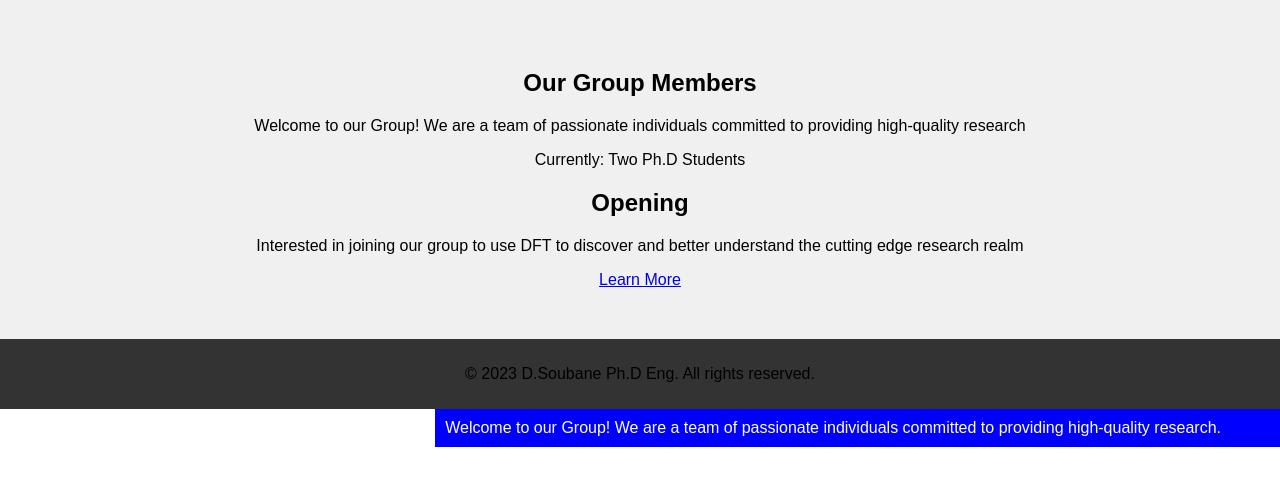
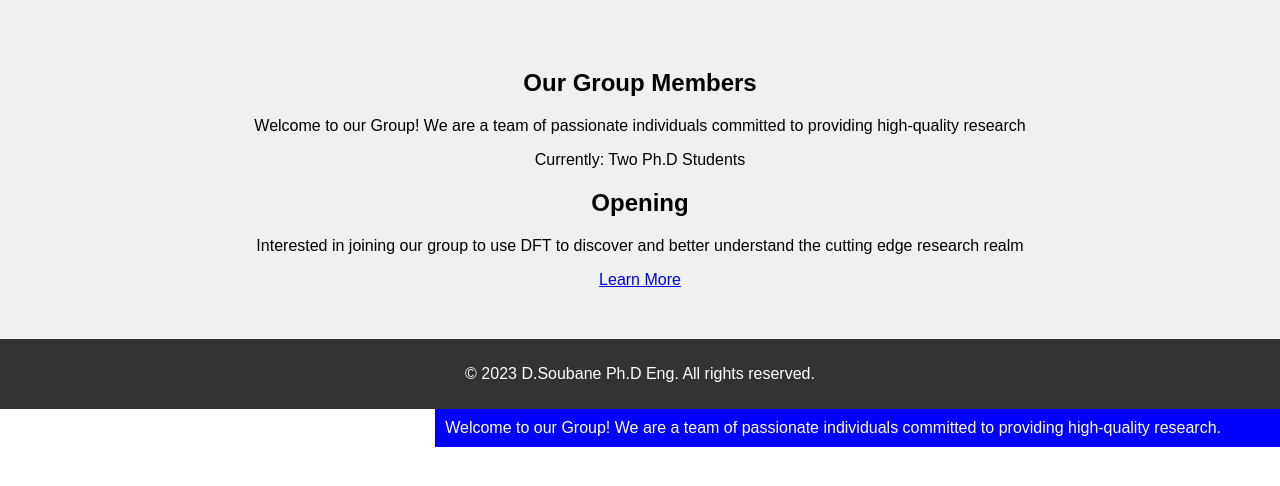
Before and after one commit to D-Soubane/D-Soubane.github.io, a PHP site: page /People.html in a window 1280 px wide; the page is wider, and only the part inside the window is pictured. Shown: the part 39-525 px from the top of that part. Run offline with PHP 8.4, Linux system fonts and the light colour scheme.

Commit message:
Update styles.css

```diff
--- a/styles.css
+++ b/styles.css
@@ -78,3 +78,8 @@ footer {
     background-color: blue;
     padding: 10px;
 }
+
+/* Custom style for copyright notice */
+footer p {
+    color: white;
+}
```
